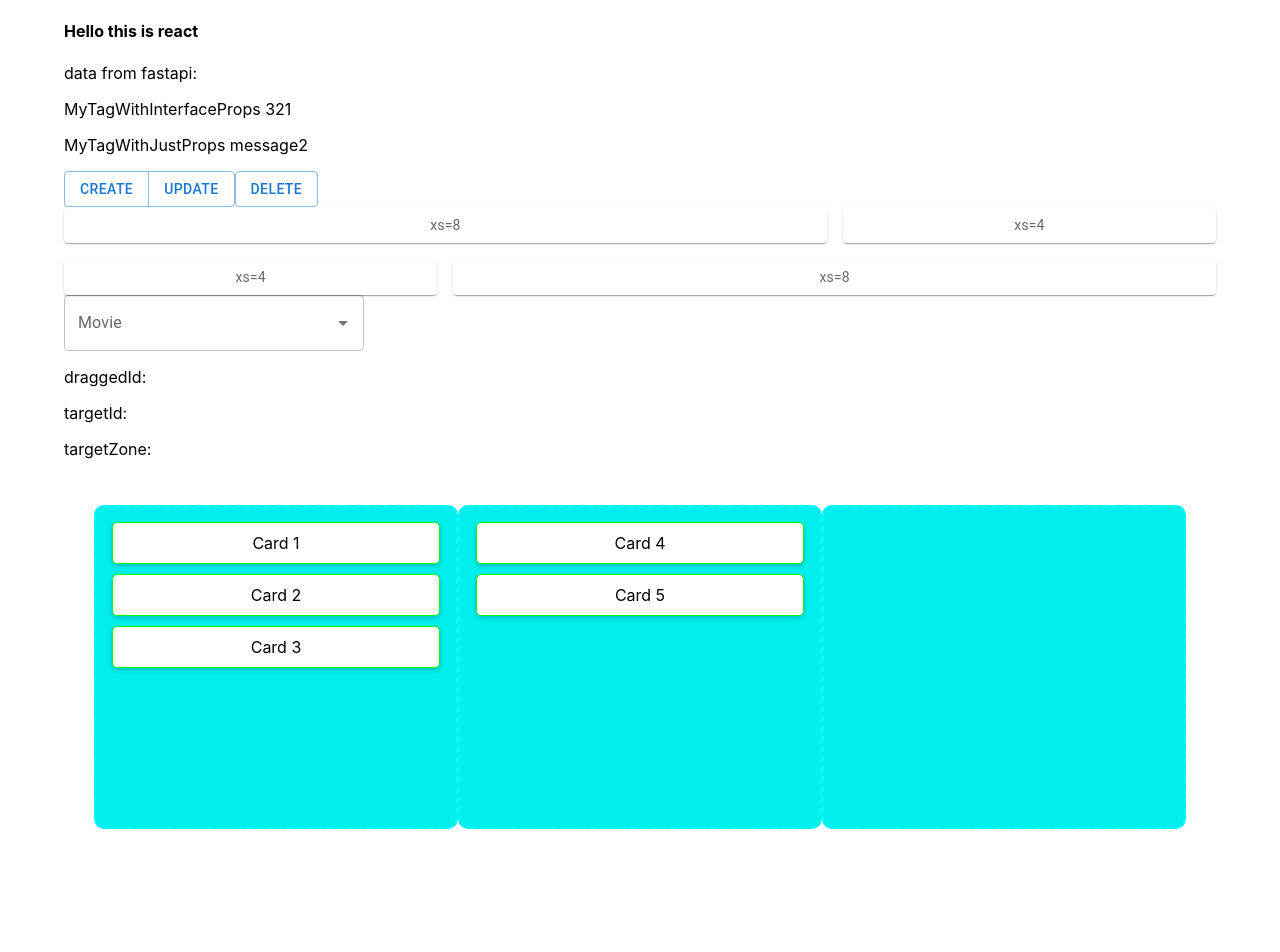
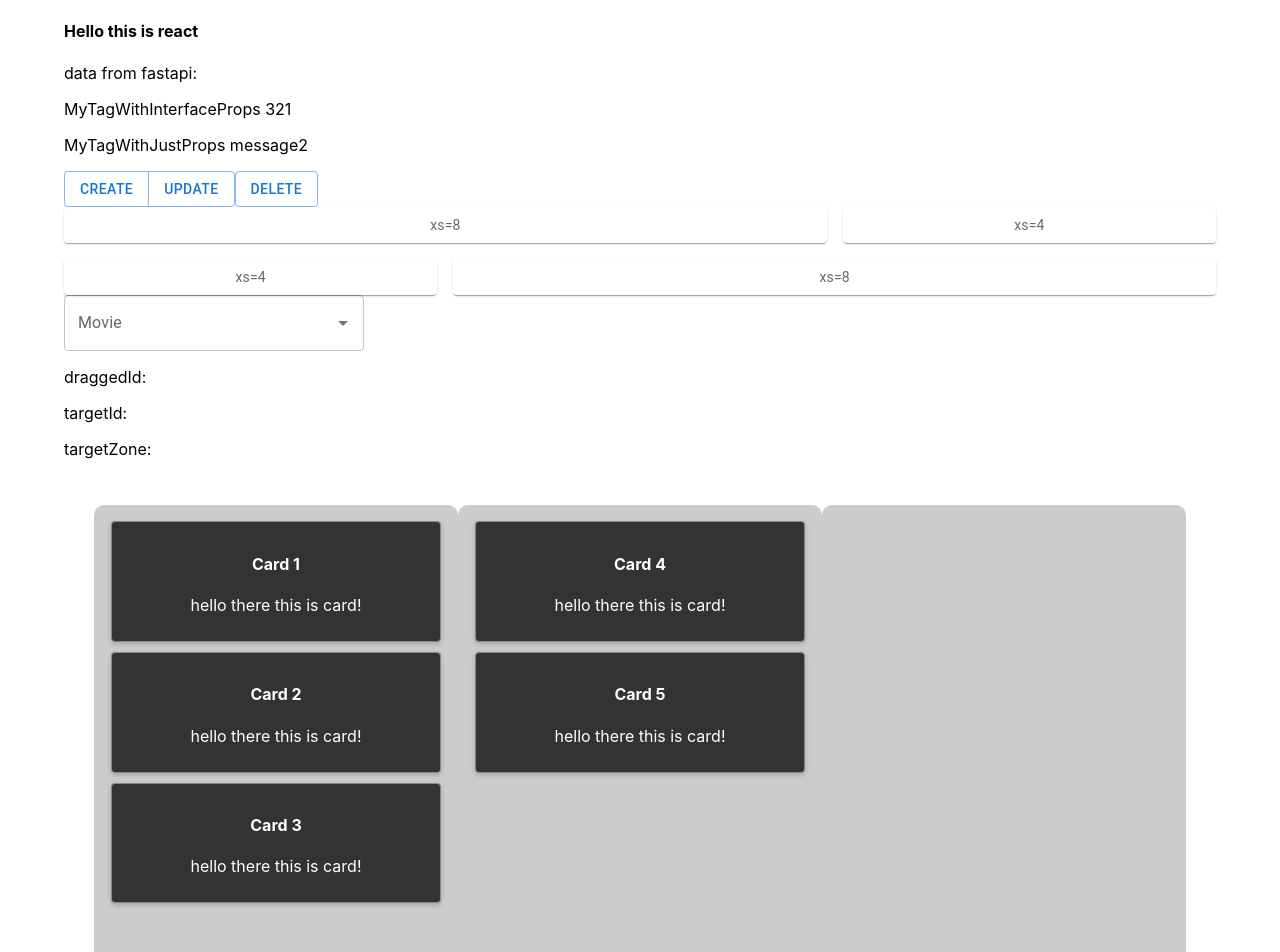
Before and after one commit to son-engr-kr/ReactAndServer, a React (Create React App) app in the folder react_app_ts/: page / in a window 1280 px wide. Shown: the top 952 px of the page. Before the commit the page ends 859 px from the top, so only its background shows below. Built offline with nearby package versions, Linux system fonts and the light colour scheme.

Commit message:
React-ts: Change DnD Card Style

```diff
--- a/react_app_ts/src/drag_and_drop/DraggableCard.tsx
+++ b/react_app_ts/src/drag_and_drop/DraggableCard.tsx
@@ -38,7 +38,8 @@ const DraggableCard: React.FC<DraggableCardProps> = ({ id, text, targetZone, mov
 
   return (
     <div className={`draggable-card ${isDragging ? 'hover' : ''}`} ref={(node) => drag(drop(node))} style={{ opacity: isDragging ? 0.5 : 1, cursor: 'move' }}>
-      {text}
+      <h4 style={{color:"#FFFFFF"}}>{text}</h4>
+      <p style={{color:"#FFFFFF"}}>hello there this is card!</p>
     </div>
   );
 };
--- a/react_app_ts/src/drag_and_drop/dragAndDropStyles.css
+++ b/react_app_ts/src/drag_and_drop/dragAndDropStyles.css
@@ -1,11 +1,11 @@
 /* DropZone style */
 .drop-zone {
     width: 600px;
-    height: 300px;
-    border: 2px dashed #00ffff;
+    height: 800px;
+    border: 1px solid #00000000;
     border-radius: 10px;
     padding: 10px;
-    background-color: #00eeee;
+    background-color: #00000033;
     display: flex;
     flex-direction: column;
     align-items: center;
@@ -21,9 +21,10 @@
     width: 90%;
     margin: 5px 0;
     padding: 10px;
-    background-color: #ffffff;
-    border: 1px solid #00ff00;
-    border-radius: 5px;
+    background-color: #333333;
+    border: 1px solid #888888;
+    /* border-color: #ff0000; */
+    border-radius: 4px;
     box-shadow: 0 2px 5px rgba(0,0,0,0.2);
     cursor: pointer;
     text-align: center;
@@ -31,7 +32,6 @@
   }
 
   .draggable-card:hover {
-    border-color: #ff0000;
     opacity:0.5;
     cursor: 'move';
   }
```
